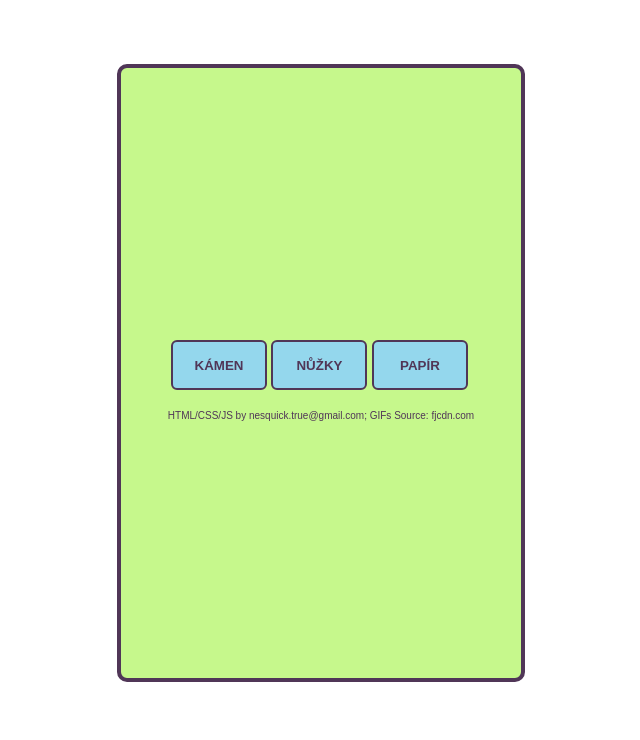
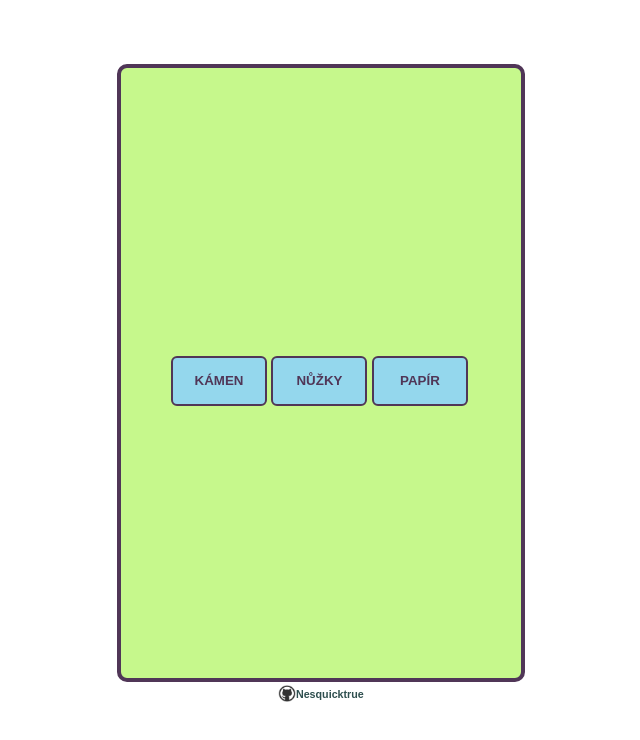
Before and after one commit to Nesquicktrue/RPS, a plain HTML site: page index.html in a window 1280 px wide. Shown: the whole page, without its empty margins (319-959 px from the left). Drawn offline with Linux system fonts and the light colour scheme.

Commit message:
Foot + odkaz GitHub

```diff
--- a/index.html
+++ b/index.html
@@ -47,7 +47,11 @@
 
             </div>
         </div>
-        <div class="footer">HTML/CSS/JS by nesquick.true@gmail.com; GIFs Source: fjcdn.com</div>
+
+    </div>
+    <div class="foot">
+        <img src="./gif/github.png" alt="GitHub logo" style="height: 17px;">
+        <H6><a href="https://github.com/Nesquicktrue">Nesquicktrue</a></H6>
     </div>
 </div>
 
--- a/style/style.css
+++ b/style/style.css
@@ -13,6 +13,7 @@ body {
 
 .wrapper {
     display: flex;
+    flex-direction: column;
     justify-content: center;
     align-items: center;
 }
@@ -25,7 +26,6 @@ body {
     flex-direction: column;
     justify-content: center;
     align-items: center;
-
     width: 400px;
     height: 610px;
     min-height: 433px;
@@ -37,7 +37,6 @@ body {
     font-size: large;
     color: brown;
     padding-top: 5%;
-
 }
 
 .tlacitka {
@@ -57,7 +56,8 @@ button {
     border-radius: 6px;
     transition: all 0.3s ease 0s;
 }
-    button:hover {
+
+button:hover {
     color: #503657;
     border-radius: 50px;
     border-color: #503657;
@@ -87,7 +87,6 @@ button {
     justify-content: center;
     gap: 5%;
     width: 350px;
-
 }
 
 .tabItem {
@@ -106,8 +105,19 @@ button {
     text-align: center;
 }
 
-.footer {
-    font-size: x-small;
-    padding-top: 5%;
-    color: #503657;
+.foot {
+    display: flex;
+    justify-content: center;
+    margin: 3px;
 }
+
+a {
+    text-decoration: none;
+    color: darkslategray;
+    vertical-align: middle;
+}
+
+H6 {
+    font-weight: bold;
+    margin-top: 2px;
+}
```
Also changed, not shown: gif/github.png (added).
